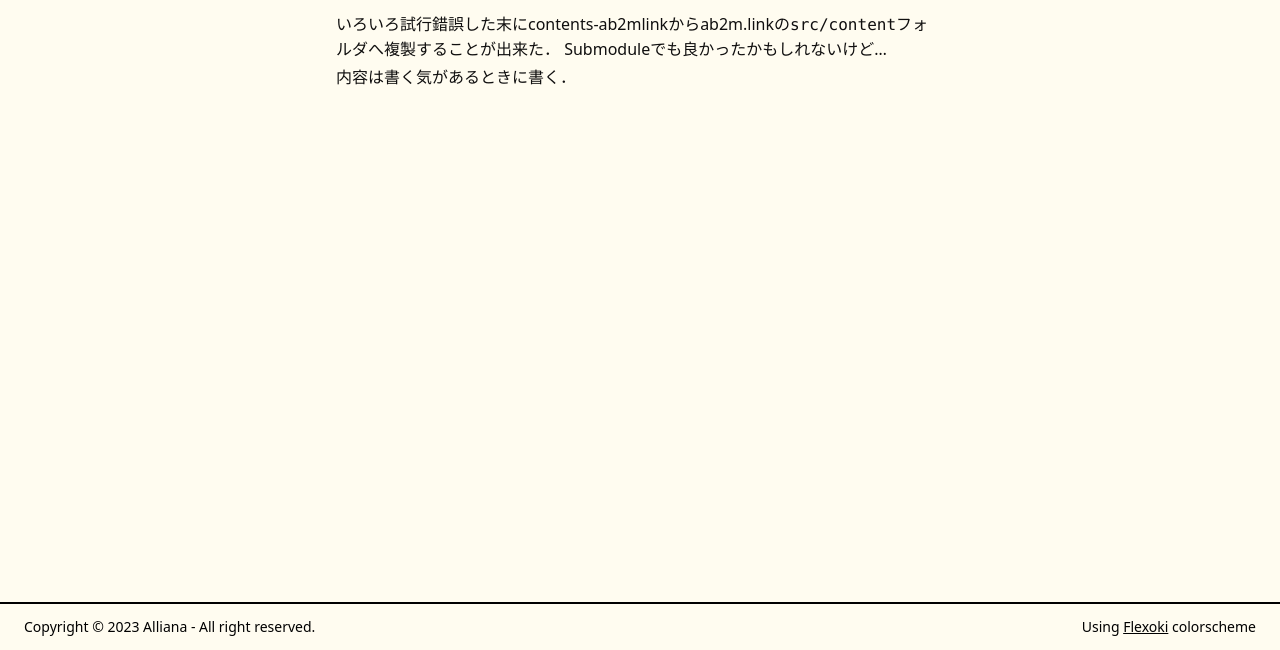
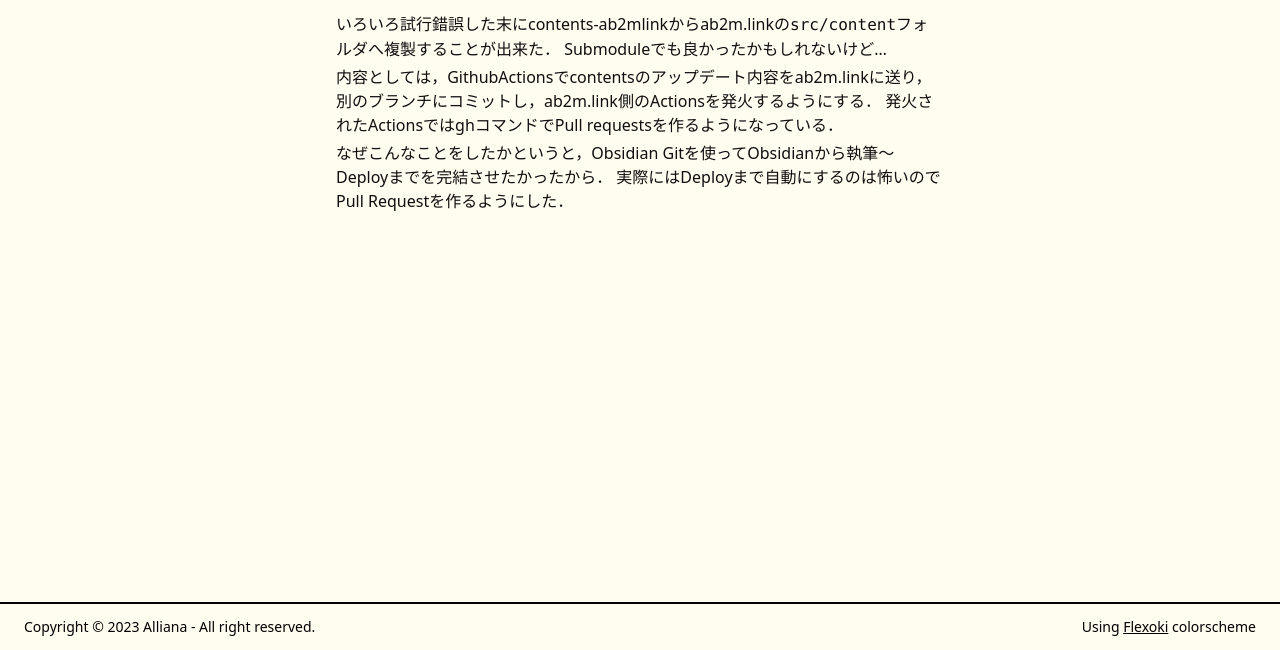
Before and after one commit to Allianaab2m/ab2m.link, an Astro site: page /blog/gh-actions-deploy in a window 1280 px wide. Shown: the part 150-800 px from the top of the page. Built offline with nearby package versions, Linux system fonts and the light colour scheme; Astro itself is replaced by a stand-in of ours; a web font is replaced by a local one.

Commit message:
Blog article update

```diff
--- a/src/content/blog/gh-actions-deploy.md
+++ b/src/content/blog/gh-actions-deploy.md
@@ -2,8 +2,11 @@
 title: GithubActionsで他のレポジトリからPR作成する
 published_at: "2023-12-17T15:44:54.924Z"
 ---
-
 いろいろ試行錯誤した末にcontents-ab2mlinkからab2m.linkの`src/content`フォルダへ複製することが出来た．
 Submoduleでも良かったかもしれないけど...
 
-内容は書く気があるときに書く．
+内容としては，GithubActionsでcontentsのアップデート内容をab2m.linkに送り，別のブランチにコミットし，ab2m.link側のActionsを発火するようにする．
+発火されたActionsではghコマンドでPull requestsを作るようになっている．
+
+なぜこんなことをしたかというと，Obsidian Gitを使ってObsidianから執筆～Deployまでを完結させたかったから．
+実際にはDeployまで自動にするのは怖いのでPull Requestを作るようにした．
```
